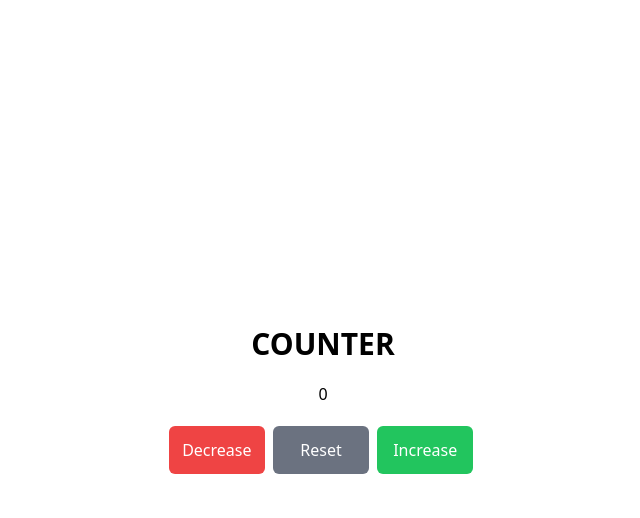
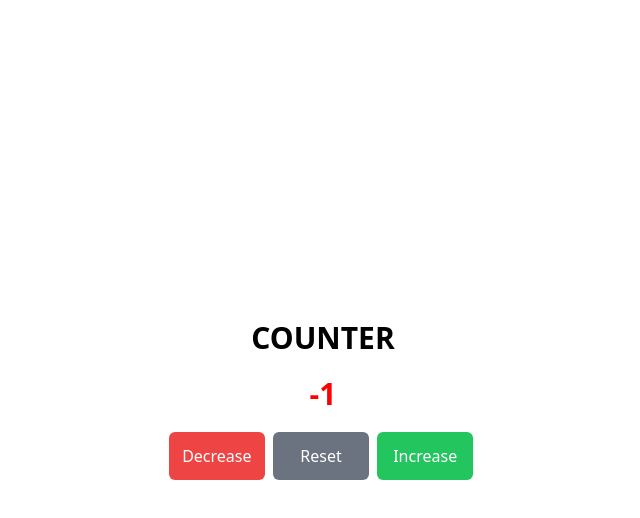
Before and after one commit to sazzadshakhbd/counter, a plain HTML site: page index.html in a window 1280 px wide. Both pictures are taken after a click on the button "Decrease". Shown: the whole page, without its empty margins (317-957 px from the left). Drawn offline with nearby package versions, Linux system fonts and the light colour scheme.

Commit message:
functionality done

```diff
--- a/index.html
+++ b/index.html
@@ -9,7 +9,7 @@
 <body>
     <div class="container flex items-center justify-center h-screen flex-col">
         <h4 class="text-3xl text-black-400 uppercase font-semibold mb-5">counter</h4>
-        <span id="value">0</span>
+        <span id="value" class="text-3xl font-bold text-gray-500">0</span>
         <div class="button-container mt-5">
             <button class="btn decrease bg-red-500 rounded-md mr-1 w-24 p-3 text-white">Decrease</button>
             <button class="btn reset bg-gray-500 rounded-md mr-1 w-24 p-3 text-white">Reset</button>
--- a/main.js
+++ b/main.js
@@ -0,0 +1,28 @@
+let count = 0;
+
+const value = document.querySelector('#value');
+const allButtons = document.querySelectorAll('.btn')
+
+for(button of allButtons) {
+    button.addEventListener('click',  function(event){
+        const findClass = event.target.classList;
+        if(findClass.contains('decrease')){
+            count--
+        } else if(findClass.contains('increase')){
+            count++
+        }else {
+            count = 0;
+        }
+        if(count > 0) {
+            value.style.color = 'green';
+        }
+        if(count < 0 ) {
+            value.style.color = 'red';
+        }
+        if(count === 0) {
+            value.style.color = 'gray';
+        }
+        value.textContent = count;
+    })
+
+}
```
